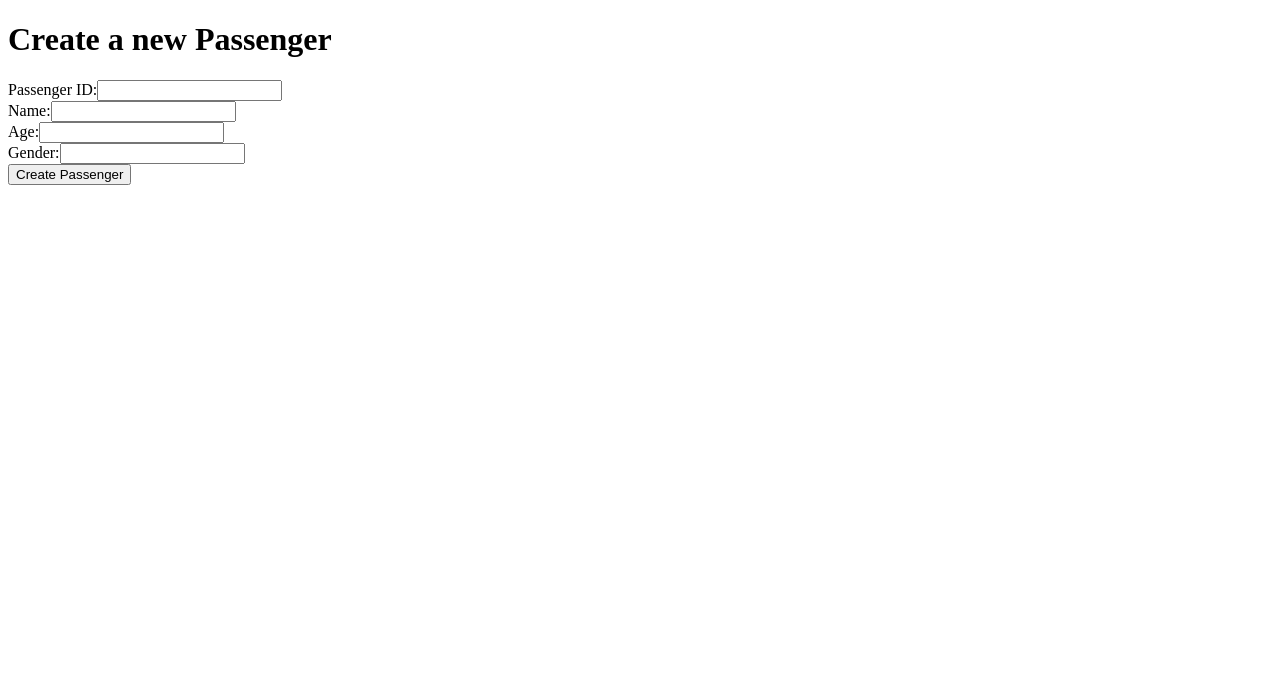
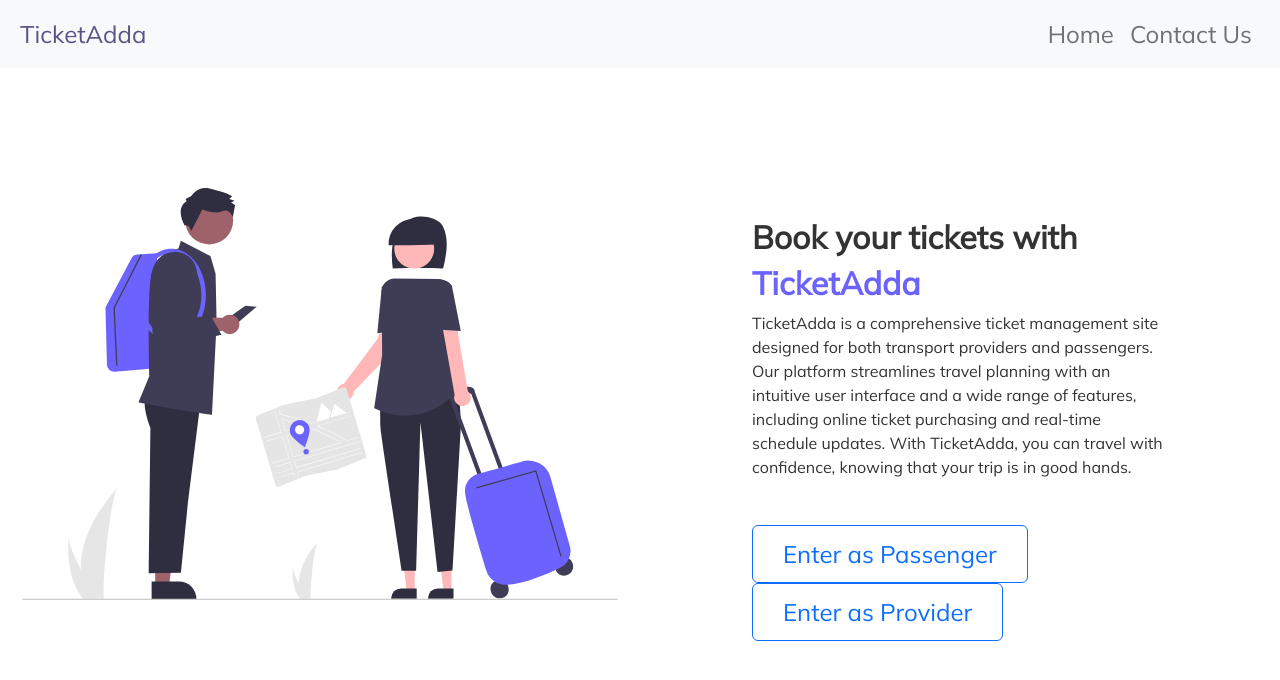
Before and after one commit to deepakrajiitk/TIcket-ADDA, a React (Create React App) app in the folder client/: page / in a window 1280 px wide. Shown: the top 680 px of the page. Built offline with nearby package versions, Linux system fonts and the light colour scheme.

Commit message:
added reactjs

```diff
--- a/client/package.json
+++ b/client/package.json
@@ -7,8 +7,13 @@
     "@testing-library/react": "^13.4.0",
     "@testing-library/user-event": "^13.5.0",
     "axios": "^1.3.5",
+    "bootstrap": "^5.2.3",
+    "mdb-react-ui-kit": "^6.0.0",
+    "mdbreact": "^5.2.0",
     "react": "^18.2.0",
+    "react-bootstrap": "^2.7.4",
     "react-dom": "^18.2.0",
+    "react-router-dom": "^6.10.0",
     "react-scripts": "5.0.1",
     "web-vitals": "^2.1.4"
   },
--- a/client/src/App.js
+++ /dev/null
@@ -1,12 +0,0 @@
-import PassengerForm from './PassengerForm';
-
-function App() {
-  return (
-    <div className="App">
-      <h1>Create a new Passenger</h1>
-      <PassengerForm />
-    </div>
-  );
-}
-
-export default App;
--- /dev/null
+++ b/client/src/App.jsx
@@ -0,0 +1,20 @@
+import { Routes, Route } from "react-router-dom";
+import "../node_modules/bootstrap/dist/css/bootstrap.min.css";
+import "../node_modules/bootstrap/dist/js/bootstrap.bundle";
+import AboutPage from "./components/AboutPage";
+import HomePage from "./components/HomePage";
+import MyNavbar from "./components/MyNavBar";
+
+function App() {
+  return (
+    <>
+      <MyNavbar />
+      <Routes>
+        <Route exact path="/" element={<HomePage />} />
+        <Route exact path="/about" element={<AboutPage />} />
+      </Routes>
+    </>
+  );
+}
+
+export default App;
--- /dev/null
+++ b/client/src/components/AboutPage.jsx
@@ -0,0 +1,11 @@
+import React from "react";
+
+function AboutPage() {
+  return (
+    <>
+      <h1>About page</h1>
+    </>
+  );
+}
+
+export default AboutPage;
--- /dev/null
+++ b/client/src/components/HomePage.jsx
@@ -0,0 +1,41 @@
+import React from "react";
+import "./../css/homepage.css";
+import { Container, Row, Col, Image, Button } from "react-bootstrap";
+
+function HomePage() {
+  return (
+    <div>
+      <Container fluid>
+        <Row>
+          <Col>
+            <Image src="travellers.svg" fluid className="homepage-image" />
+          </Col>
+          <Col>
+            <div className="homepage-text">
+              <h2>Book your tickets with</h2>
+              <h2 className="site-name">TicketAdda</h2>
+              <p>
+                TicketAdda is a comprehensive ticket management site designed
+                for both transport providers and passengers. Our platform
+                streamlines travel planning with an intuitive user interface and
+                a wide range of features, including online ticket purchasing and
+                real-time schedule updates. With TicketAdda, you can travel with
+                confidence, knowing that your trip is in good hands.
+              </p>
+              <div className="homepage-buttons">
+                <Button variant="outline-primary" className="mr-2">
+                  Enter as Passenger
+                </Button>
+                <Button variant="outline-primary" className="ml-2">
+                  Enter as Provider
+                </Button>
+              </div>
+            </div>
+          </Col>
+        </Row>
+      </Container>
+    </div>
+  );
+}
+
+export default HomePage;
--- /dev/null
+++ b/client/src/components/MyNavBar.jsx
@@ -0,0 +1,28 @@
+import React from "react";
+import { Navbar, Nav } from "react-bootstrap";
+import "./../css/Navbar.css"; // import the CSS file
+
+function MyNavbar() {
+  return (
+    <Navbar bg="light" expand="lg" className="navbar-custom">
+      {" "}
+      {/* add the navbar-custom class */}
+      <Navbar.Brand href="#home">TicketAdda</Navbar.Brand>
+      <Navbar.Toggle aria-controls="basic-navbar-nav" />
+      <Navbar.Collapse id="basic-navbar-nav">
+        <div
+          className="
+                  navbar-collapse
+                  justify-content-end"
+        >
+          <Nav className="ml-auto">
+            <Nav.Link href="#home">Home</Nav.Link>
+            <Nav.Link href="#contact-us">Contact Us</Nav.Link>
+          </Nav>
+        </div>
+      </Navbar.Collapse>
+    </Navbar>
+  );
+}
+
+export default MyNavbar;
--- /dev/null
+++ b/client/src/css/Navbar.css
@@ -0,0 +1,18 @@
+.navbar-custom {
+  padding-left: 20px;
+  padding-right: 20px;
+}
+
+.navbar a:hover {
+  color: #3498db;
+}
+
+.navbar a {
+  font-size: 1.5rem;
+  text-transform: capitalize;
+}
+
+.navbar-brand {
+  font-size: 2.9rem;
+  color: #565387;
+}
--- /dev/null
+++ b/client/src/css/homepage.css
@@ -0,0 +1,40 @@
+.homepage-image {
+  padding-top: 120px;
+  padding-left: 10px;
+  padding-right: 10px;
+}
+
+.homepage-text {
+  padding-top: 150px;
+  padding-left: 100px;
+  padding-right: 100px;
+  text-align: left;
+  color: #333;
+}
+
+.homepage-text h2 {
+  font-weight: bold;
+}
+
+.site-name {
+  color: #6c63ff;
+  font-weight: bold;
+}
+
+.homepage-buttons {
+  padding-top: 30px;
+  text-align: left;
+}
+
+.homepage-buttons button {
+  font-size: 1.5rem;
+  /* font-weight: bold; */
+  padding: 10px 30px;
+  margin-right: 10px;
+}
+
+.button {
+  font-size: 14px;
+  padding: 6px 16px;
+  border-width: 3px;
+}
--- /dev/null
+++ b/client/src/index.css
@@ -0,0 +1,33 @@
+@import url("https://fonts.googleapis.com/css2?family=Mulish:wght@300;400&display=swap");
+
+* {
+  margin: 0;
+  padding: 0;
+  box-sizing: border-box;
+  font-family: "Mulish", sans-serif;
+}
+
+/*
+.navbar {
+  background-color: #fff;
+}
+
+.navbar-brand {
+  font-size: 2.9rem;
+  color: #565387;
+}
+
+.navbar a {
+  font-size: 1.5rem;
+  text-transform: capitalize;
+}
+
+.navbar a:hover {
+  color: #3498db;
+}
+
+.menu_active {
+  font-weight: bold;
+  border-bottom: 2px solid #565387;
+  text-decoration: underline;
+} */
--- a/client/src/index.js
+++ b/client/src/index.js
@@ -1,10 +1,14 @@
-import React from 'react';
-import ReactDOM from 'react-dom/client';
-import App from './App';
+import React from "react";
+import ReactDOM from "react-dom/client";
+import App from "./App";
+import { BrowserRouter } from "react-router-dom";
+import "./index.css";
 
-const root = ReactDOM.createRoot(document.getElementById('root'));
+const root = ReactDOM.createRoot(document.getElementById("root"));
 root.render(
-  <React.StrictMode>
-    <App />
-  </React.StrictMode>
+  <>
+    <BrowserRouter>
+      <App />
+    </BrowserRouter>
+  </>
 );
```
Also changed, not shown: client/public/travellers.svg (added), 1 other file (tests, documents, lock files or other folders).
